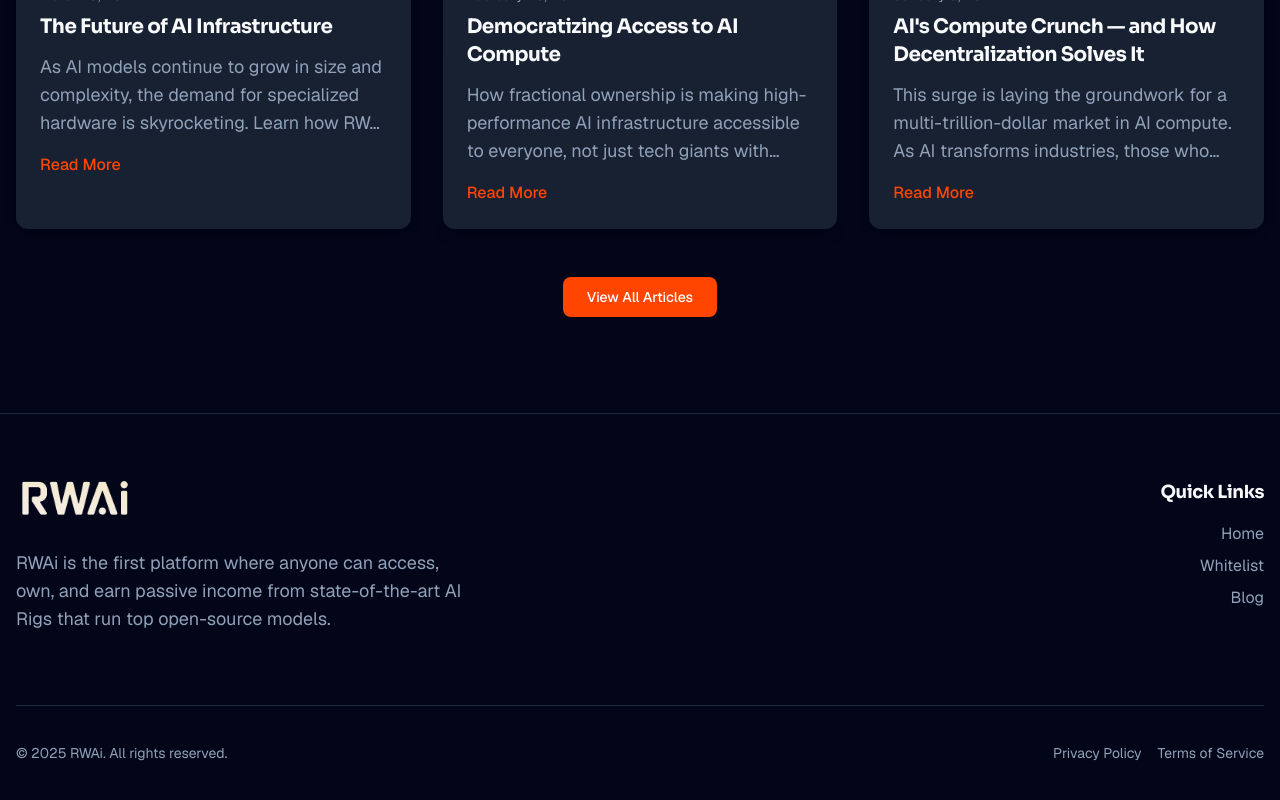
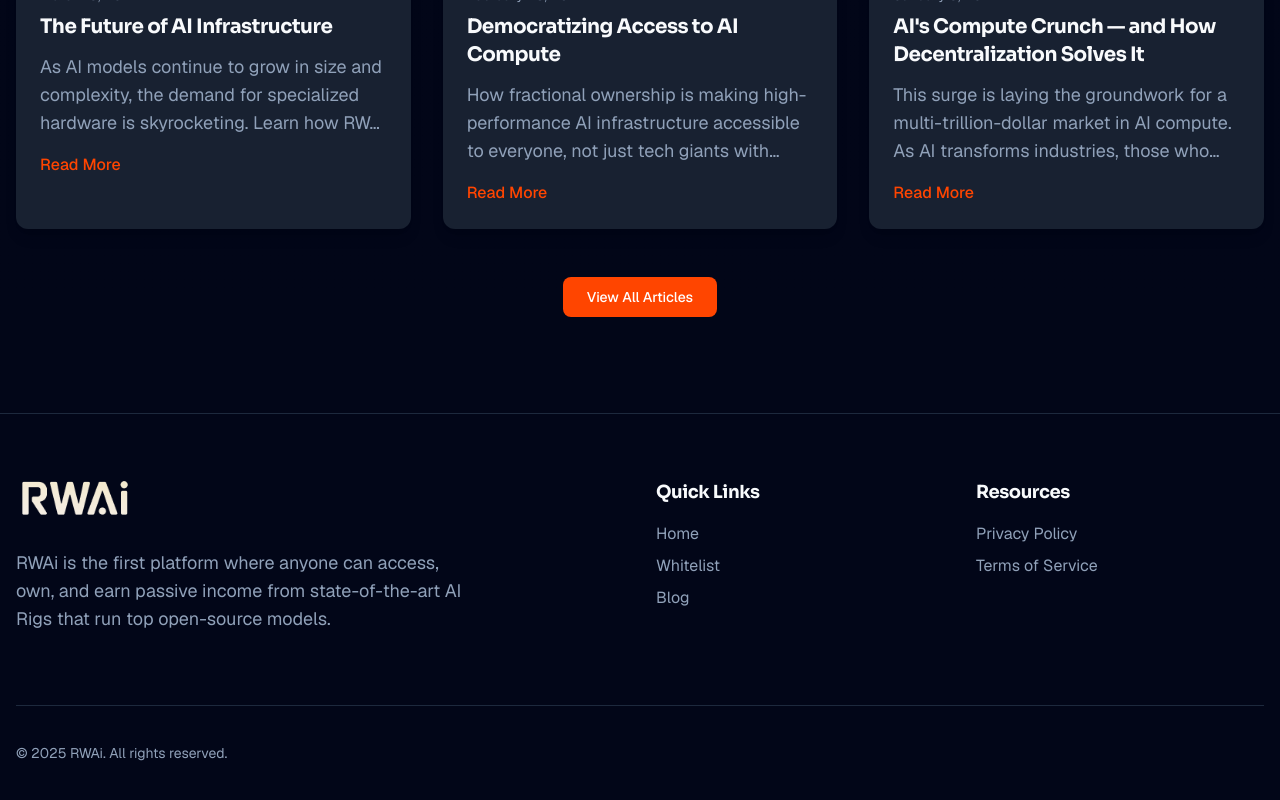
Before and after one commit to hathbanger/rwai, a Next.js app in the folder marketing-site/: page / in a window 1280 px wide. Shown: the part 5033-5833 px from the top of the page. Built offline with nearby package versions, Linux system fonts and the light colour scheme; no server answers.

Commit message:
cleanups

```diff
--- a/marketing-site/components/layout/Footer.tsx
+++ b/marketing-site/components/layout/Footer.tsx
@@ -7,8 +7,8 @@ const Footer = () => {
   return (
     <footer className="bg-background py-16 border-t border-border">
       <div className="container mx-auto px-4">
-        <div className="grid grid-cols-1 md:grid-cols-2 gap-8 mb-12">
-          <div>
+        <div className="grid grid-cols-1 md:grid-cols-4 gap-8 mb-12">
+          <div className="md:col-span-2">
             <Link href="/" className="inline-block mb-6">
               <Image
                 src="/images/RWAi_logo-xs.png"
@@ -23,8 +23,8 @@ const Footer = () => {
             </p>
           </div>
 
-          <div className="flex flex-col items-end">
-            <div className="text-right">
+          <div className="flex flex-col">
+            <div>
               <h3 className="font-bold text-lg mb-4">Quick Links</h3>
               <ul className="space-y-2">
                 <li>
@@ -40,6 +40,24 @@ const Footer = () => {
                 <li>
                   <Link href="/blog" className="text-muted-foreground hover:text-primary transition-colors">
                     Blog
+                  </Link>
+                </li>
+              </ul>
+            </div>
+          </div>
+
+          <div className="flex flex-col">
+            <div>
+              <h3 className="font-bold text-lg mb-4">Resources</h3>
+              <ul className="space-y-2">
+                <li>
+                  <Link href="/privacy-policy" className="text-muted-foreground hover:text-primary transition-colors">
+                    Privacy Policy
+                  </Link>
+                </li>
+                <li>
+                  <Link href="/terms-of-service" className="text-muted-foreground hover:text-primary transition-colors">
+                    Terms of Service
                   </Link>
                 </li>
               </ul>
@@ -62,12 +80,6 @@ const Footer = () => {
               fgColor="currentColor"
               className="text-muted-foreground hover:text-primary transition-colors"
             />
-            <Link href="/privacy-policy" className="text-sm text-muted-foreground hover:text-primary transition-colors">
-              Privacy Policy
-            </Link>
-            <Link href="/terms-of-service" className="text-sm text-muted-foreground hover:text-primary transition-colors">
-              Terms of Service
-            </Link>
           </div>
         </div>
       </div>
--- a/marketing-site/components/ui/game-of-life-background.tsx
+++ b/marketing-site/components/ui/game-of-life-background.tsx
@@ -215,9 +215,15 @@ export function GameOfLifeBackground({ containerRef }: { containerRef: React.Ref
 
     const cols = Math.floor(dimensions.width / CELL_SIZE);
     const rows = Math.floor(dimensions.height / CELL_SIZE);
-    gridRef.current = initGrid(cols, rows);
-    growthCountRef.current = 0;
-    isGrowingRef.current = true;
+
+    // Only initialize grid if it doesn't exist or dimensions have changed significantly
+    if (!gridRef.current ||
+        gridRef.current.length !== rows ||
+        gridRef.current[0].length !== cols) {
+      gridRef.current = initGrid(cols, rows);
+      growthCountRef.current = 0;
+      isGrowingRef.current = true;
+    }
 
     const canvas = canvasRef.current;
     const ctx = canvas?.getContext('2d');
```
